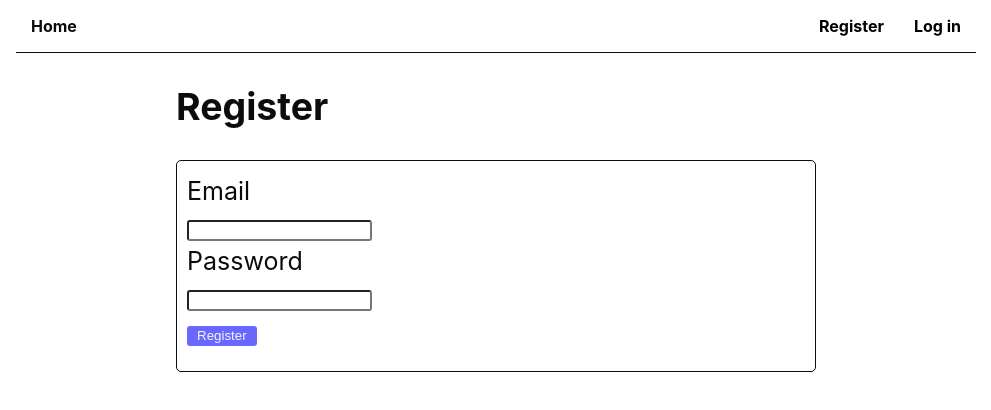
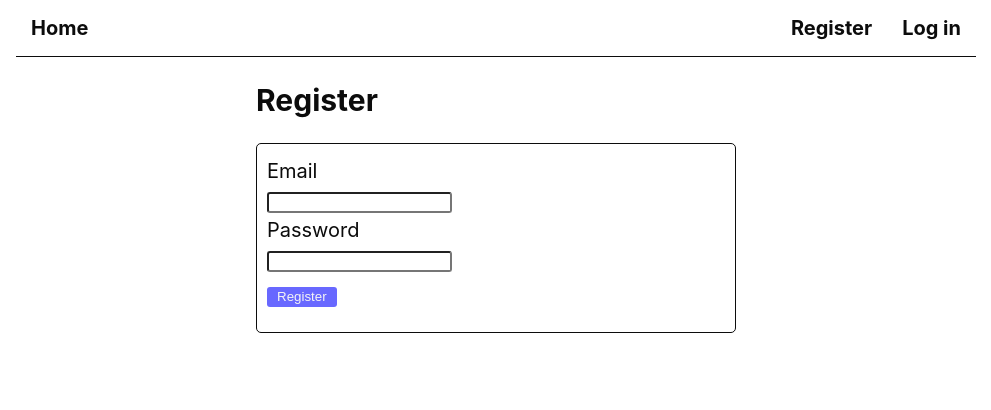
Before and after one commit to SebastianLalek/goit-react-hw-08-phonebook, a React (Create React App) app: page /register in a window 1280 px wide. Shown: the top 410 px of the page, without its empty margins (144-1135 px from the left). Built offline with nearby package versions, Linux system fonts and the light colour scheme.

Commit message:
unification of styles

```diff
--- a/src/components/section/Section.module.css
+++ b/src/components/section/Section.module.css
@@ -1,4 +1,4 @@
 .section {
-  max-width: 50vw;
+  max-width: 50%;
   margin: 0 auto;
 }
--- a/src/index.css
+++ b/src/index.css
@@ -7,6 +7,8 @@ body {
     sans-serif;
   -webkit-font-smoothing: antialiased;
   -moz-osx-font-smoothing: grayscale;
+  color: rgb(12, 12, 12);
+  font-size: 20px;
 }
 
 code {
--- a/src/pages/login/LogIn.module.css
+++ b/src/pages/login/LogIn.module.css
@@ -1,8 +1,6 @@
 .section {
-  max-width: 50vw;
+  max-width: 50%;
   margin: 0 auto;
-  font-size: 25px;
-  color: rgb(12, 12, 12);
 }
 
 .form {
--- a/src/pages/register/Register.module.css
+++ b/src/pages/register/Register.module.css
@@ -1,8 +1,6 @@
 .section {
-  max-width: 50vw;
+  max-width: 50%;
   margin: 0 auto;
-  font-size: 25px;
-  color: rgb(12, 12, 12);
 }
 
 .form {
```
